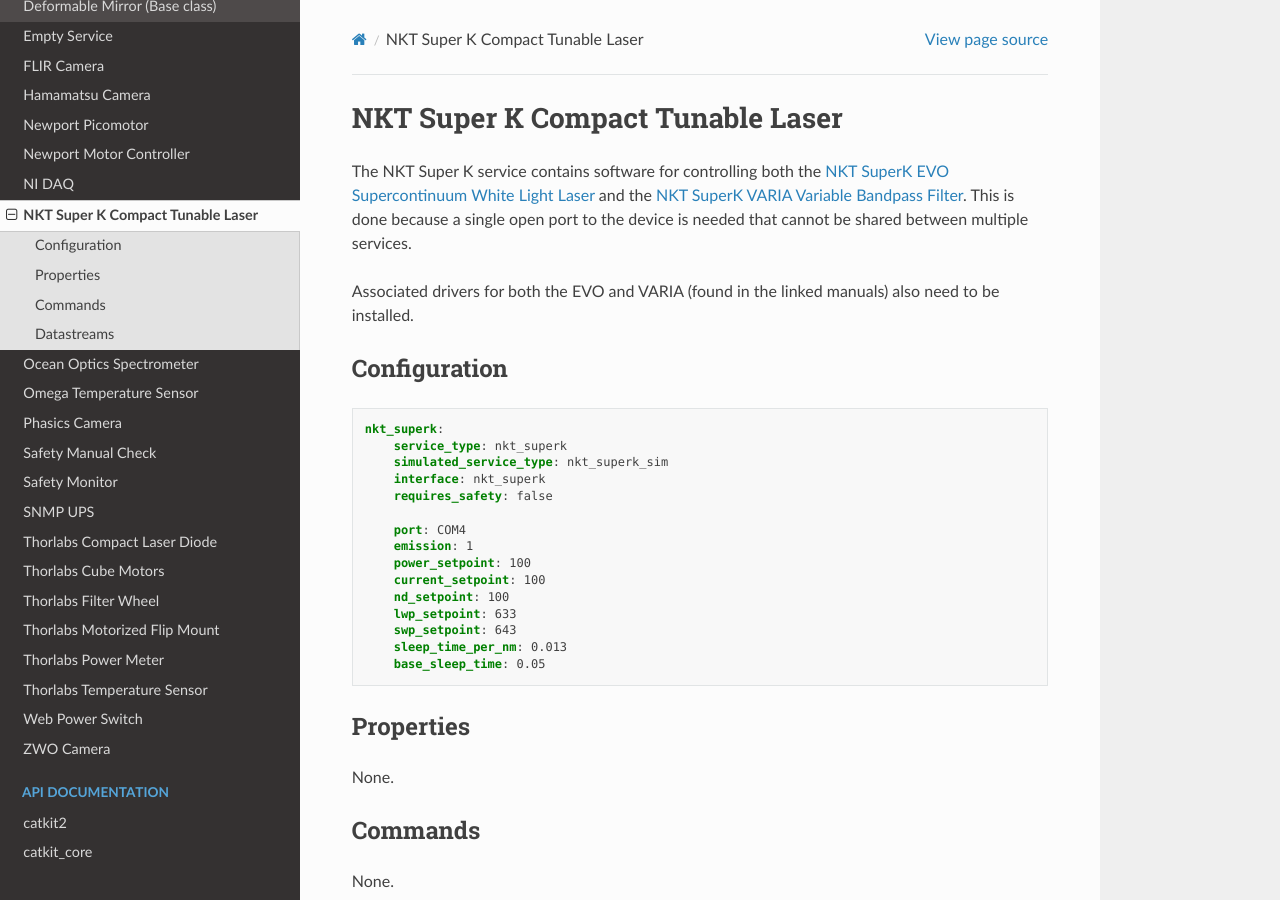
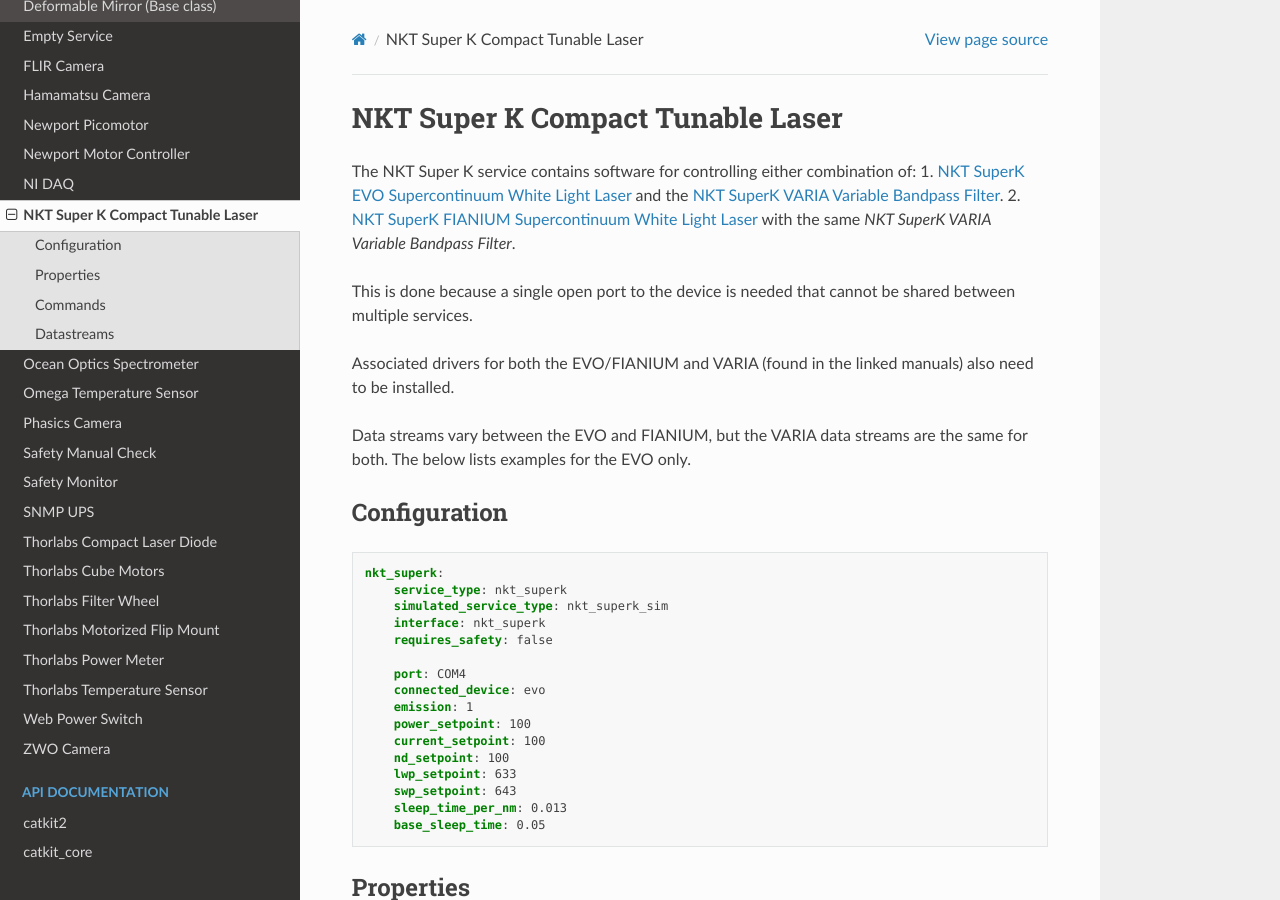
Before and after one commit to spacetelescope/catkit2, a Sphinx documentation site: the page built from docs/services/nkt_superk.rst, in a window 1280 px wide and 900 px high. Built offline with Sphinx 7.4.7 and the Read the Docs theme 3.1.0, drawn with Linux system fonts in a browser that asks for light colours.

Commit message:
Minimal update to docs

```diff
--- a/docs/services/nkt_superk.rst
+++ b/docs/services/nkt_superk.rst
@@ -1,10 +1,16 @@
 NKT Super K Compact Tunable Laser
 =================================
-The NKT Super K service contains software for controlling both the `NKT SuperK EVO Supercontinuum White Light Laser <https://contentnktphotonics.s3.eu-central-1.amazonaws.com/SuperK-EVO/SuperK%20EVO%20and%20EVO%20HP%20Product%20Guide-%2020231010%20R1.4.pdf>`_
+The NKT Super K service contains software for controlling either combination of:
+1. `NKT SuperK EVO Supercontinuum White Light Laser <https://contentnktphotonics.s3.eu-central-1.amazonaws.com/SuperK-EVO/SuperK%20EVO%20and%20EVO%20HP%20Product%20Guide-%2020231010%20R1.4.pdf>`_
 and the `NKT SuperK VARIA Variable Bandpass Filter <https://contentnktphotonics.s3.eu-central-1.amazonaws.com/SuperK-VARIA/SuperK%20VARIA%20Product%20Guide-%2020231016%20R1.3.pdf>`_.
+2. `NKT SuperK FIANIUM Supercontinuum White Light Laser <https://www.nktphotonics.com/products/supercontinuum-white-light-lasers/superk-fianium/>`_
+with the same `NKT SuperK VARIA Variable Bandpass Filter`.
+
 This is done because a single open port to the device is needed that cannot be shared between multiple services.
 
-Associated drivers for both the EVO and VARIA (found in the linked manuals) also need to be installed.
+Associated drivers for both the EVO/FIANIUM and VARIA (found in the linked manuals) also need to be installed.
+
+Data streams vary between the EVO and FIANIUM, but the VARIA data streams are the same for both. The below lists examples for the EVO only.
 
 Configuration
 -------------
@@ -18,6 +24,7 @@
         requires_safety: false
 
         port: COM4
+        connected_device: evo
         emission: 1
         power_setpoint: 100
         current_setpoint: 100
```
